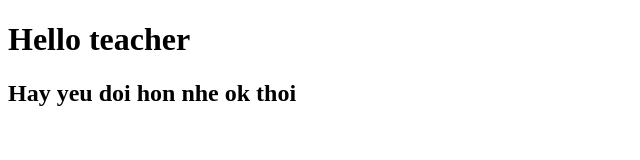
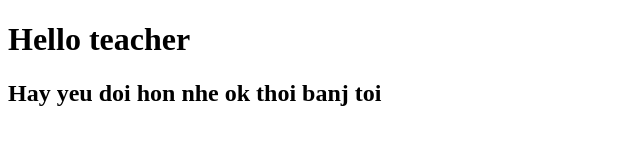
Before and after one commit to laubata2000/MyEcopack, a plain HTML site: page index.html in a window 1280 px wide. Shown: the whole page, without its empty margins (0-640 px from the left). Drawn offline with Linux system fonts and the light colour scheme.

Commit message:
CHinh sua file

```diff
--- a/index.html
+++ b/index.html
@@ -7,6 +7,6 @@
 </head>
 <body>
     <h1>Hello teacher</h1>
-    <h2>Hay yeu doi hon nhe ok thoi</h2>
+    <h2>Hay yeu doi hon nhe ok thoi banj toi</h2>
 </body>
 </html>
```
